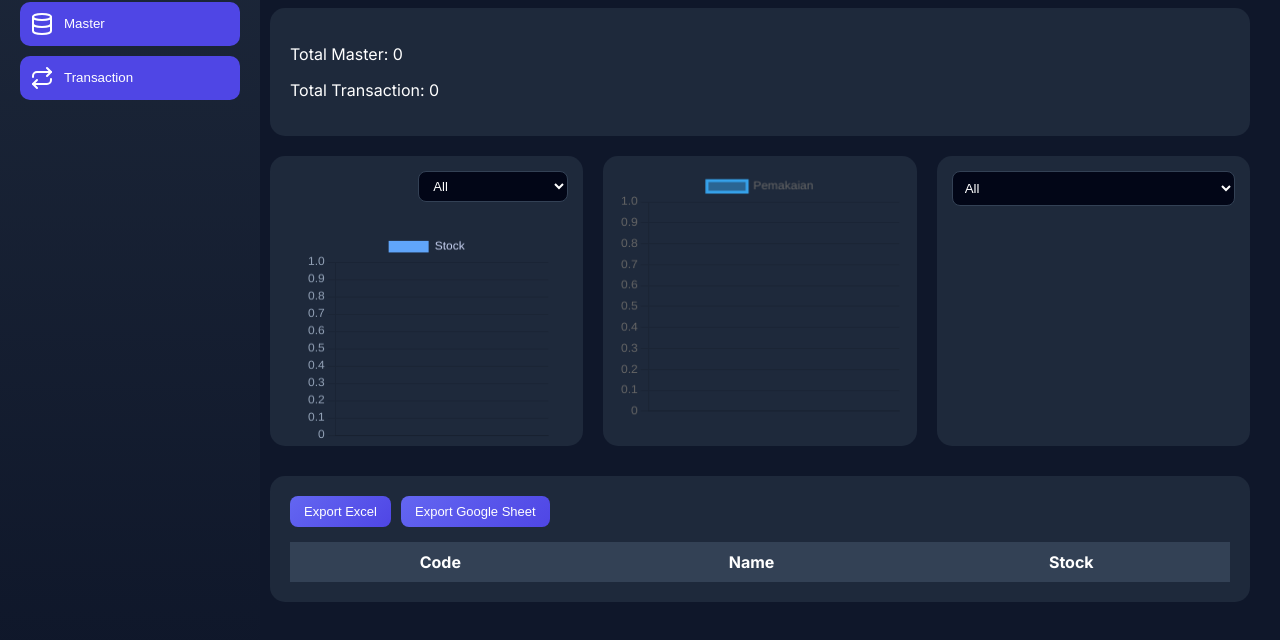
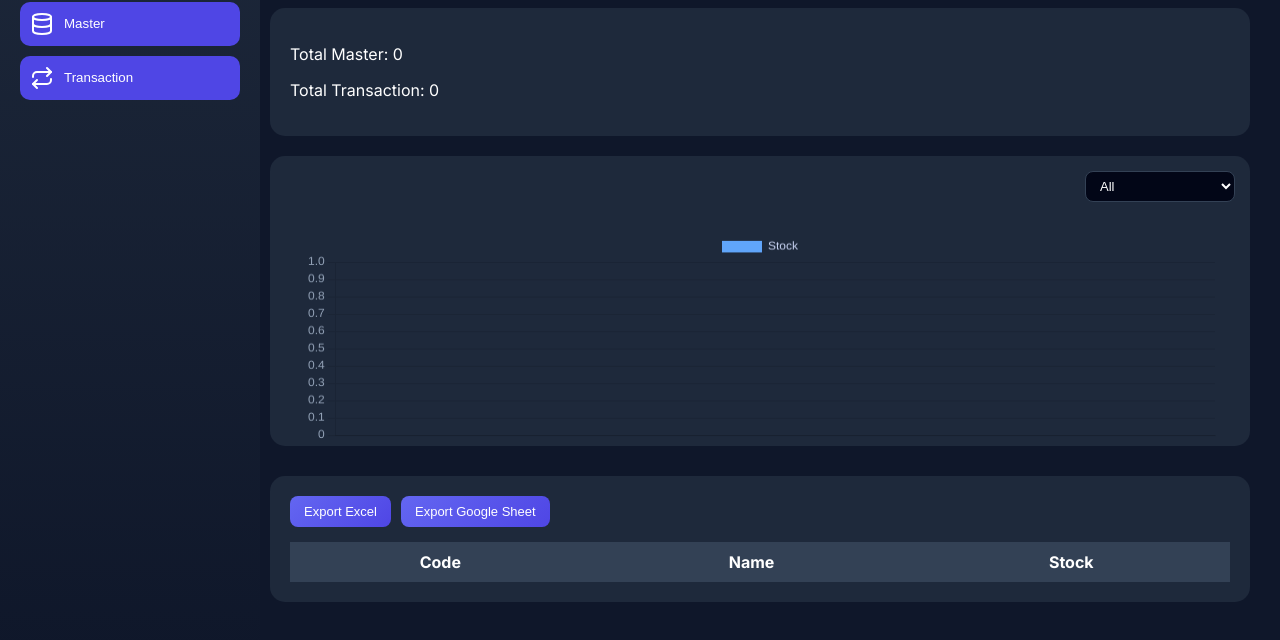
Before and after one commit to zsavinskysulton-max/inventory-system, a plain HTML site: page index.html in a window 1280 px wide. Shown: the part 182-822 px from the top of the page. Drawn offline with nearby package versions, Linux system fonts and the light colour scheme; no server answers.

Commit message:
Update index.html

```diff
--- a/index.html
+++ b/index.html
@@ -1,4 +1,4 @@
-  <!DOCTYPE html>
+    <!DOCTYPE html>
     <html>
     <head>
     <meta charset="UTF-8">
@@ -184,7 +184,7 @@
   }
   .chart-grid{
     display:grid;
-    grid-template-columns: repeat(3, 1fr);
+    grid-template-columns: 1fr;
     gap:20px;
     margin-top:20px;
     margin-bottom:30px; /* ✅ TAMBAHKAN INI */
@@ -197,10 +197,6 @@
   height:260px;
   overflow:hidden; /* 🔥 INI KUNCI */
 }
-  #pieChart{
-  max-height: 220px;
-}
-
   /* canvas isi penuh */
   .chart-card canvas{
     width:100% !important;
@@ -320,23 +316,6 @@
 
     <canvas id="chart"></canvas>
   </div>
-
-    <div class="chart-card">
-      <canvas id="trendChart"></canvas>
-    </div>
-
-    <div class="chart-card">
-      <div class="chart-header">
-  <select id="pieFilter" onchange="renderPieChart()">
-    <option value="all">All</option>
-    <option value="Pantry">Pantry</option>
-    <option value="Kitchen">Kitchen</option>
-    <option value="Amenities">Amenities</option>
-  </select>
-</div>
-
-<canvas id="pieChart"></canvas>
-    </div>
 
   </div>
     <div class="card">
@@ -528,14 +507,6 @@
     a.href = url;
     a.download = "stock_inventory.csv";
     a.click();
-    }
-    /* NAV */
-    function showPage(page){
-    document.getElementById("dashboardPage").style.display="none";
-    document.getElementById("masterPage").style.display="none";
-    document.getElementById("transactionPage").style.display="none";
-    document.getElementById(page+"Page").style.display="block";
-    renderAll();
     }
 
     /* MASTER */
@@ -973,94 +944,7 @@
   });
 }
 
-    let pieChart;
-
-    function renderPieChart(){
-  const stock = getStock();
-  const filter = document.getElementById("pieFilter")?.value || "all";
-
-  let categoryMap = {};
-
-  Object.keys(stock).forEach(code=>{
-    let cat = stock[code].category;
-
-    if(filter !== "all" && cat !== filter) return;
-
-    if(!categoryMap[cat]) categoryMap[cat] = 0;
-    categoryMap[cat] += stock[code].qty;
-  });
-
-  const labels = Object.keys(categoryMap);
-  const data = Object.values(categoryMap);
-
-  const ctx = document.getElementById("pieChart");
-
-  if(pieChart) pieChart.destroy();
-
-  pieChart = new Chart(ctx,{
-    type:'pie',
-    data:{
-      labels:labels,
-      datasets:[{
-        data:data,
-        backgroundColor:[
-          "#60a5fa",
-          "#f87171",
-          "#34d399"
-        ]
-      }]
-    },
-    options:{
-      responsive:true,
-      maintainAspectRatio:false,
-      layout:{
-        padding:10
-      }
-    }
-  });
-}
-    let trendChart;
-
-    function renderTrendChart(){
-    let dateMap = {};
-
-    transactionData.forEach(t=>{
-      if(!t.date) return;
-
-      let d = new Date(t.date);
-
-      let date = d.toLocaleDateString("id-ID");
-
-      if(!dateMap[date]) dateMap[date] = 0;
-
-      if(t.type === "OUT"){
-        dateMap[date] += Number(t.qty);
-      }
-    });
-
-    const labels = Object.keys(dateMap);
-    const data = Object.values(dateMap);
-
-    const ctx = document.getElementById("trendChart");
-
-    if(trendChart) trendChart.destroy();
-
-    trendChart = new Chart(ctx,{
-    type:'line',
-    data:{
-      labels:labels,
-      datasets:[{
-        label:'Pemakaian',
-        data:data
-      }]
-    },
-    options:{
-      responsive:true,
-      maintainAspectRatio:false
-    }
-  });
-    }
-    /* SELECT */
+        /* SELECT */
     function updateSelect(){
   const select = document.getElementById("itemSelect");
   select.innerHTML = "";
@@ -1116,8 +1000,6 @@
     renderTrans();
     renderStockTable();
     renderChart();
-    renderPieChart();
-    renderTrendChart();
     }
 function showPage(page, el){
   document.getElementById("dashboardPage").style.display="none";
```
